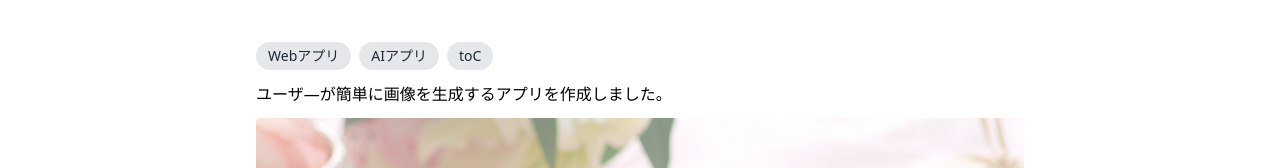
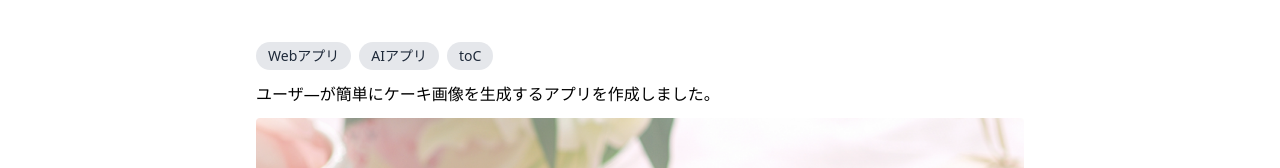
Before and after one commit to takaki-inokuchi/portfolio, a Next.js app: page /portfolio/cakemate in a window 1280 px wide. Shown: the part 194-362 px from the top of the page. Built offline with nearby package versions, Linux system fonts and the light colour scheme.

Commit message:
コメント修正"

```diff
--- a/src/app/data/data.ts
+++ b/src/app/data/data.ts
@@ -60,7 +60,7 @@ export const portfolioData: PortfolioItem[] = [
     title: "CakeMate",
     image: "/CakeMate.png",
     tags: ["Webアプリ", "AIアプリ", "toC"],
-    explanation: "ユーザ―が簡単に画像を生成するアプリを作成しました。",
+    explanation: "ユーザ―が簡単にケーキ画像を生成するアプリを作成しました。",
     url: "https://cakemate-orcin.vercel.app/",
     outline:
       "このアプリでは、AIを活用して、ユーザーがケーキのデザインを簡単に作成できるように支援します。\n\nユーザーは、好みのスタイルやテーマを選択し、AIがそれに基づいて独自のケーキデザインを生成します。これにより、特別なイベントやお祝いのために、個性的で魅力的なケーキを手軽に作成できます。",
```
